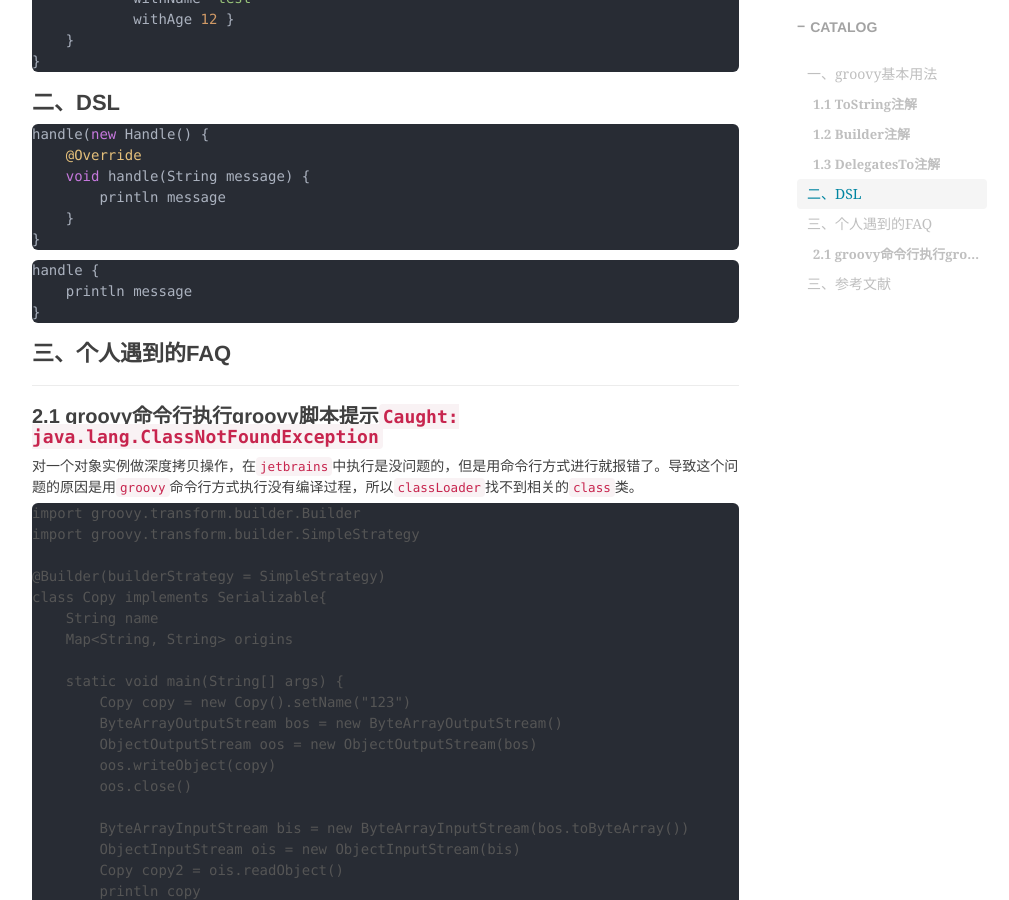
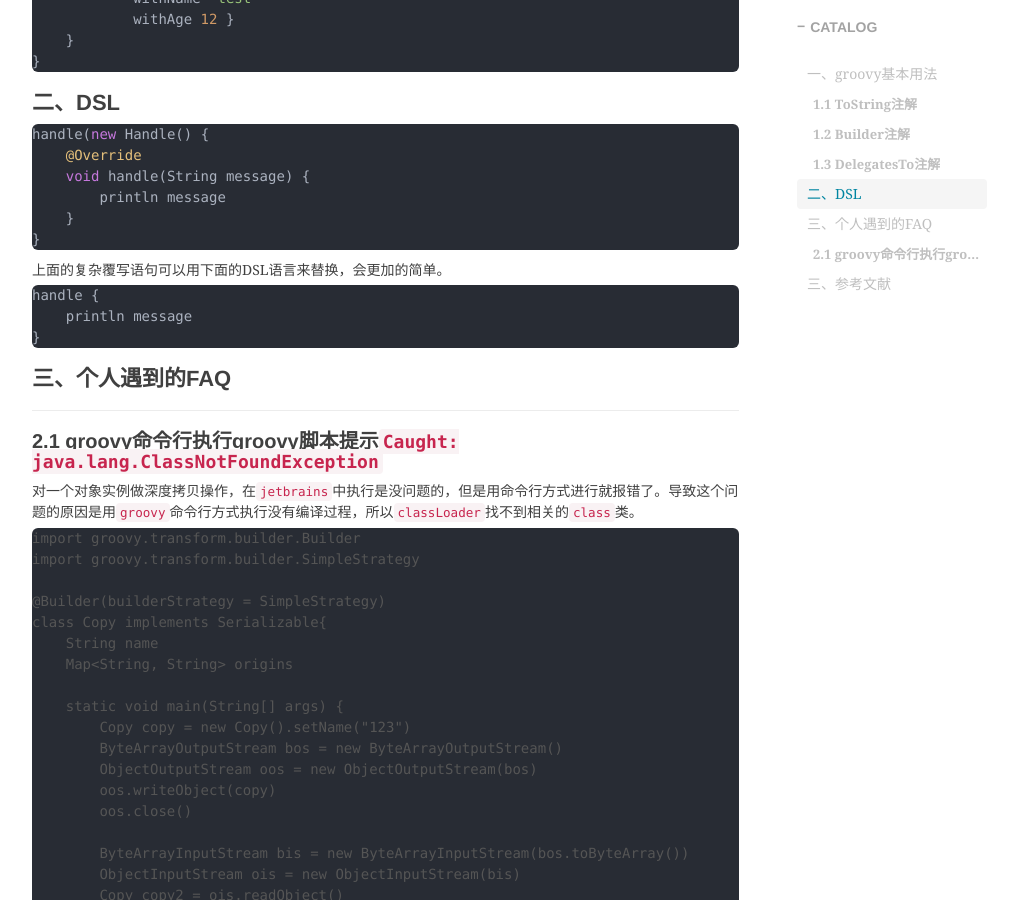
Before and after one commit to shihai1991/shihai1991.github.io, a Jekyll site: the page built from _posts/2023-03-01-groovy学习.md, in a window 1280 px wide and 900 px high, scrolled down 3812 px. Shown: the whole window, without its empty margins (233-1242 px from the left). Built offline with Jekyll 4.4.1, drawn with Linux system fonts in a browser that asks for light colours; nearby versions of some CDN libraries; comment, search, counter and statistics services are not loaded.

Commit message:
Update 2023-03-01-groovy学习.md

````diff
--- a/_posts/2023-03-01-groovy学习.md
+++ b/_posts/2023-03-01-groovy学习.md
@@ -189,6 +189,7 @@ handle(new Handle() {
     }
 }
 ```
+上面的复杂覆写语句可以用下面的DSL语言来替换，会更加的简单。
 ```groovy
 handle {
     println message
````
